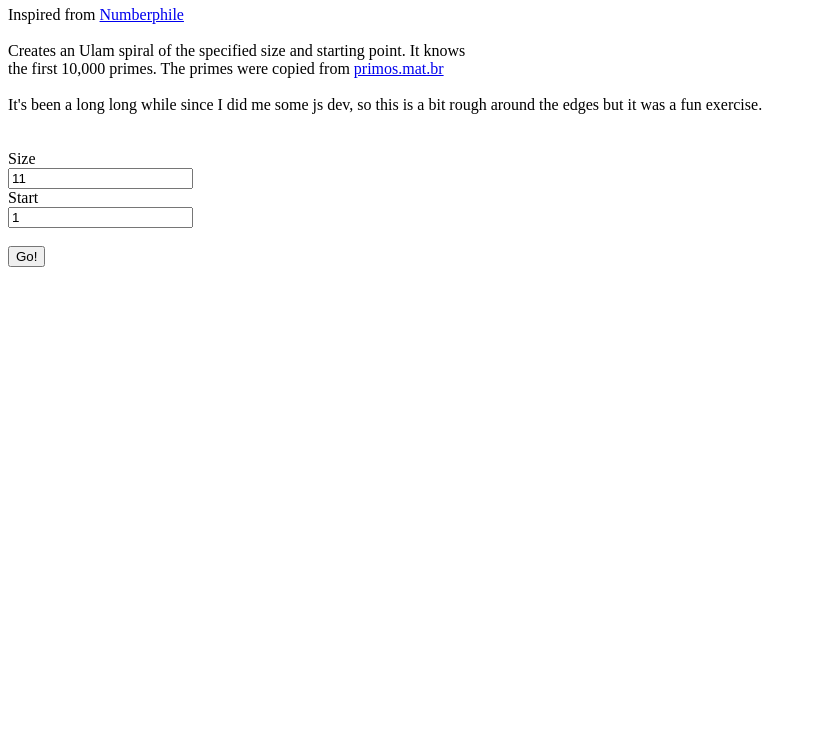
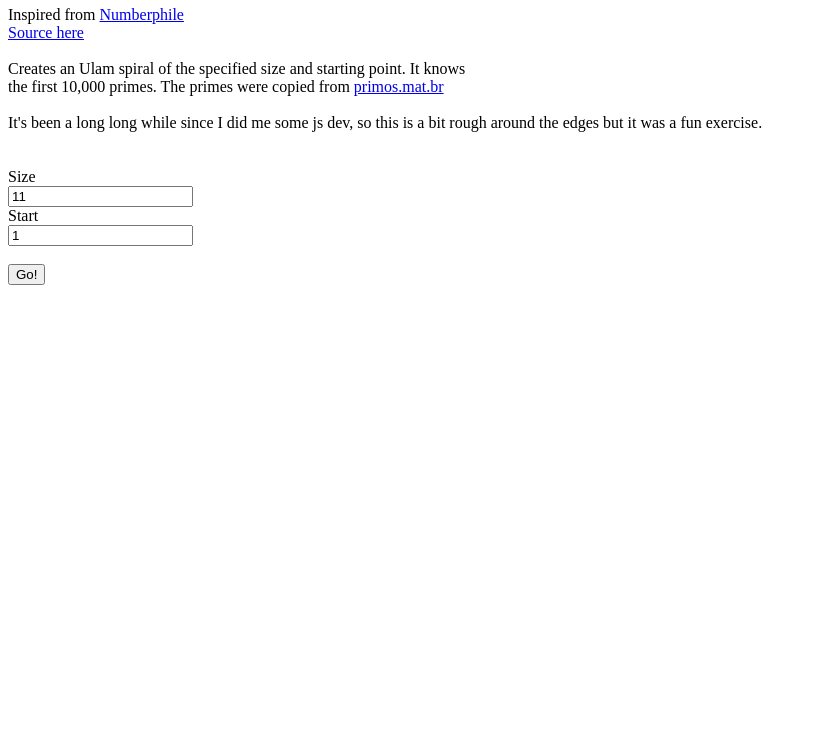
Before and after one commit to bitwes/ulam_spiral, a plain HTML site: page index.html in a window 1280 px wide. Shown: the part 60-800 px from the top of the page, without its empty margins (0-817 px from the left). Drawn offline with Linux system fonts and the light colour scheme.

Commit message:
add link to source

```diff
--- a/index.html
+++ b/index.html
@@ -6,6 +6,7 @@
 <body>
   <h1>Ulam Spiral</h1>
 Inspired from <a href=https://www.youtube.com/watch?v=iFuR97YcSLM>Numberphile</a><br/>
+<a href=https://github.com/bitwes/ulam_spiral>Source here</a><br/>
 <br/>
 Creates an Ulam spiral of the specified size and starting point.  It knows<br/>
 the first 10,000 primes.  The primes were copied from <a href=http://primos.mat.br/primeiros_10000_primos.txt>primos.mat.br</a><br/>
```
